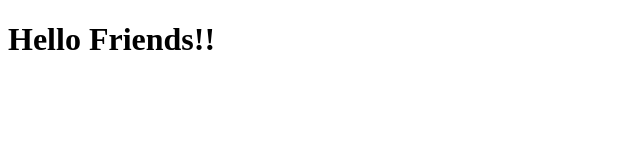
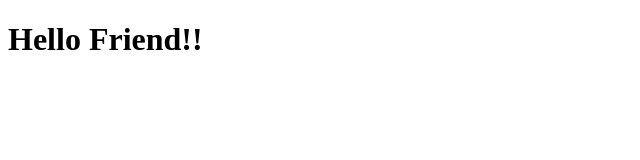
Before and after one commit to pranavcool4/portfolio, a plain HTML site: page index.html in a window 1280 px wide. Shown: the full height of the page, 0-640 px from the left. Drawn offline with Linux system fonts and the light colour scheme.

Commit message:
second changes *ia*

```diff
--- a/index.html
+++ b/index.html
@@ -5,6 +5,6 @@
     <title></title>
   </head>
   <body>
-    <h1>Hello Friends!!</h1>
+    <h1>Hello Friend!!</h1>
   </body>
 </html>
```
